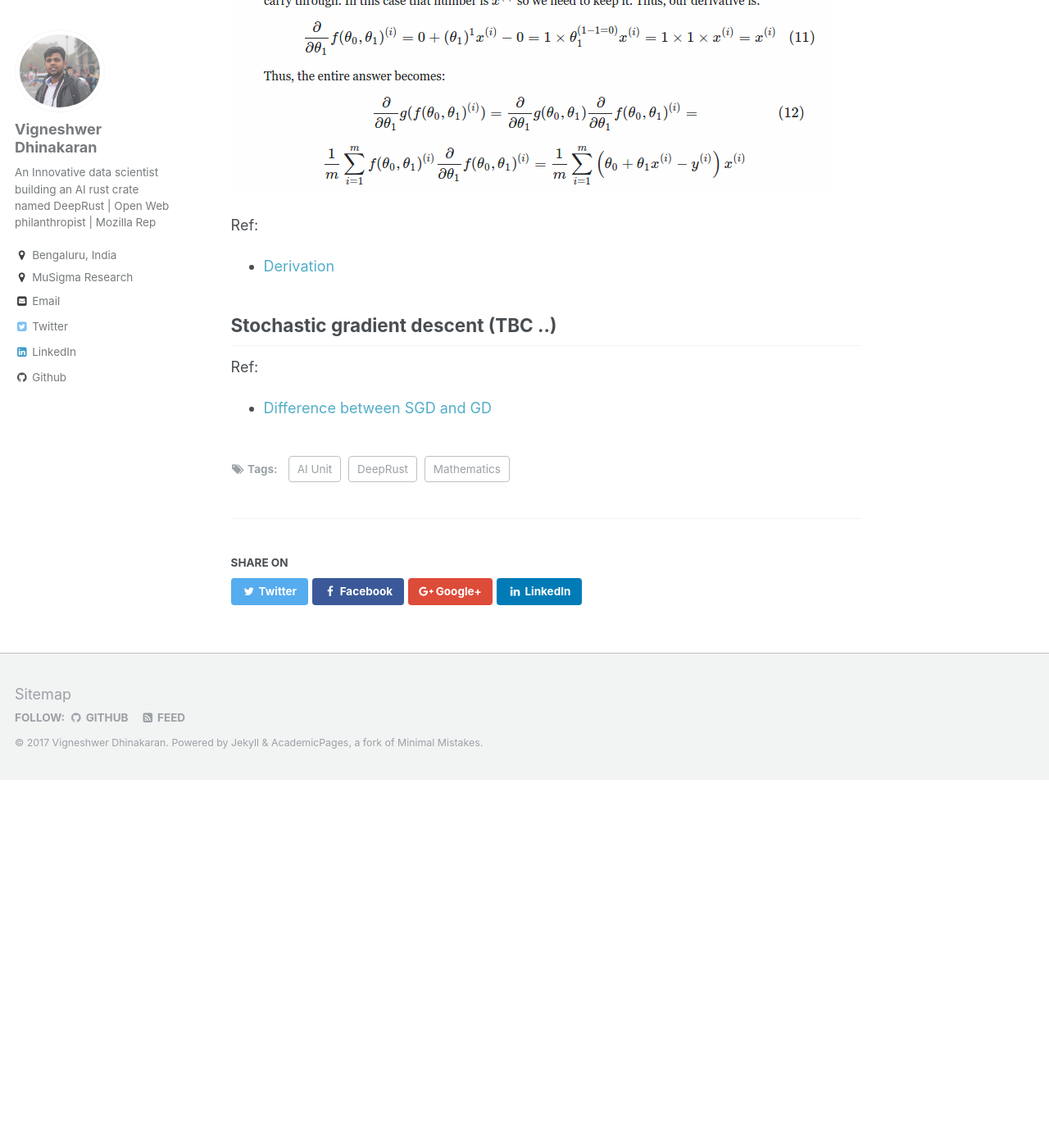
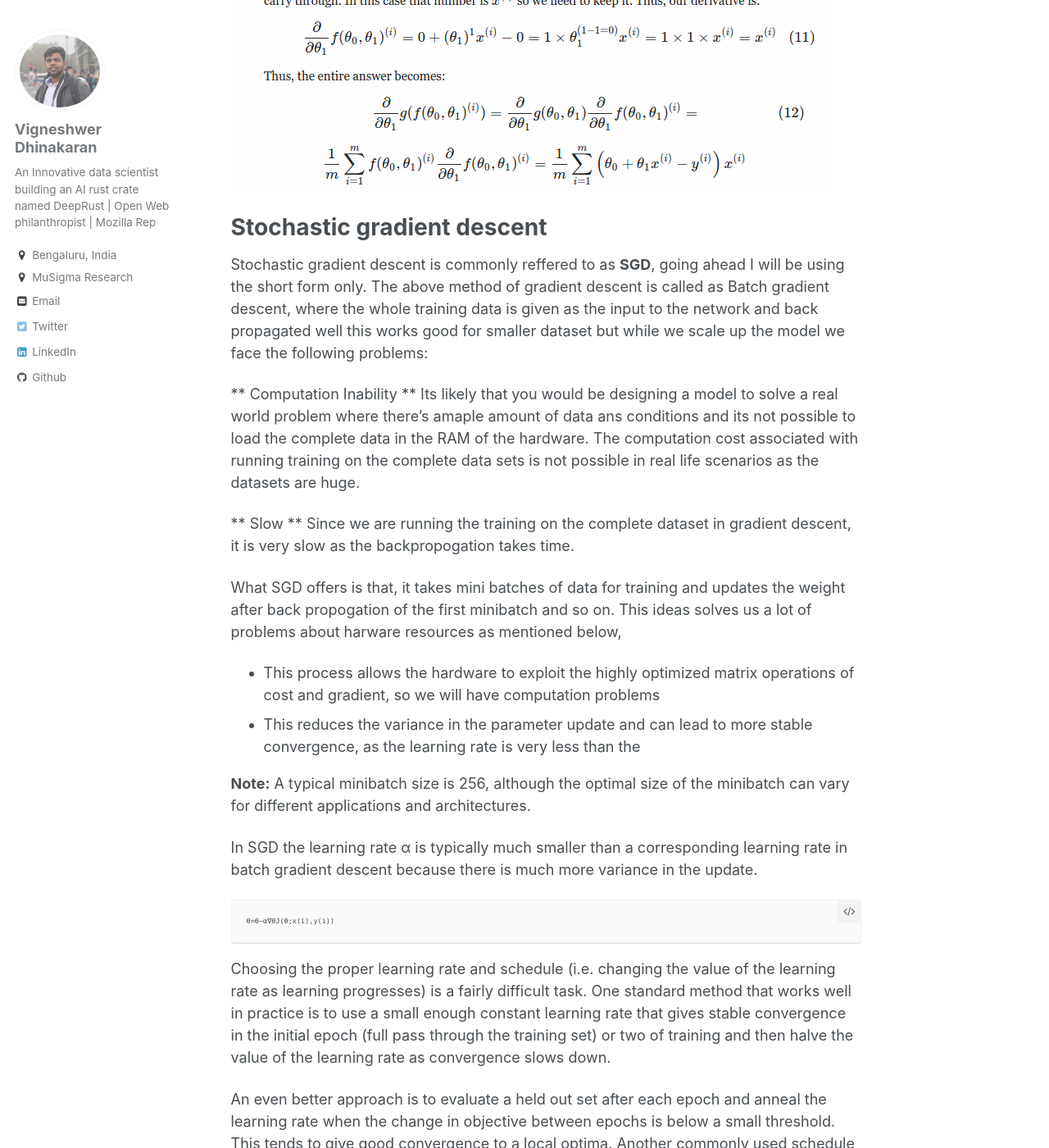
Before and after one commit to DineshMv/dvigneshwer.github.io, a Jekyll site: the page built from _posts/2016-12-04-SGD_Optimizer.md, in a window 1280 px wide and 1400 px high, scrolled down 3395 px. Shown: the whole window at 82% size. Built offline with Jekyll 4.4.1, drawn with Linux system fonts in a browser that asks for light colours; before the commit the page ends 4346 px from its top, so only the background shows below that; some of the changed text lies outside the part shown.

Commit message:
Updated SGD and code section

```diff
--- a/_posts/2016-12-04-SGD_Optimizer.md
+++ b/_posts/2016-12-04-SGD_Optimizer.md
@@ -42,10 +42,98 @@
 ![SGD der](/images/sgd_der2.png)
 ![SGD der](/images/sgd_der3.png)
 
-Ref:
-* [Derivation](http://math.stackexchange.com/questions/70728/partial-derivative-in-gradient-descent-for-two-variables)
+Stochastic gradient descent
+===========================
+Stochastic gradient descent is commonly reffered to as **SGD**, going ahead I will be using the short form only. The above method of gradient descent is called as Batch gradient descent, where the whole training data is given as the input to the network and back propagated well this works good for smaller dataset but while we scale up the model we face the following problems:
 
-## Stochastic gradient descent (TBC ..)
+** Computation Inability **
+Its likely that you would be designing a model to solve a real world problem where there's amaple amount of data ans conditions and its not possible to load the complete data in the RAM of the hardware. The computation cost associated with running training on the complete data sets is not possible in real life scenarios as the datasets are huge.
+
+** Slow **
+Since we are running the training on the complete dataset in gradient descent, it is very slow as the backpropogation takes time.
+
+What SGD offers is that, it takes mini batches of data for training and updates the weight after back propogation of the first minibatch and so on. This ideas solves us a lot of problems about harware resources as mentioned below,
+
+* This process allows the hardware to exploit the highly optimized matrix operations of cost and gradient, so we will have computation problems
+* This reduces the variance in the parameter update and can lead to more stable convergence, as the learning rate is very less than the
+
+**Note:** A typical minibatch size is 256, although the optimal size of the minibatch can vary for different applications and architectures.
+
+In SGD the learning rate α is typically much smaller than a corresponding learning rate in batch gradient descent because there is much more variance in the update.
+
+~~~~
+θ=θ−α∇θJ(θ;x(i),y(i))
+~~~~
+
+Choosing the proper learning rate and schedule (i.e. changing the value of the learning rate as learning progresses) is a fairly difficult task. One standard method that works well in practice is to use a small enough constant learning rate that gives stable convergence in the initial epoch (full pass through the training set) or two of training and then halve the value of the learning rate as convergence slows down.
+
+An even better approach is to evaluate a held out set after each epoch and anneal the learning rate when the change in objective between epochs is below a small threshold. This tends to give good convergence to a local optima. Another commonly used schedule is to anneal the learning rate at each iteration **t** as **a/(b+t)**
+
+where **a** and **b** dictate the initial learning rate and when the annealing begins respectively.
+
+>> If the data is given in some meaningful order, this can bias the gradient and lead to poor convergence. Generally a good method to avoid this is to randomly shuffle the data prior to each epoch of training.
+
+Momentum
+========
+
+The objective of the optimization function has always been to reach the optimal minima but in most of the cases of standard SGD they tend to oscillate across the narrow minima values as the negative gradient will point down one of the steep side rather than along the ravine towards the optimum.
+
+The objectives of deep architectures have this form near local optima and thus standard SGD can lead to very slow convergence particularly after the initial steep gains. Momentum is one method for pushing the objective more quickly along the shallow ravine. The momentum update is given by,
+
+~~~~
+v = γv+α∇θJ(θ;x(i),y(i))
+θ = θ−v
+~~~~
+
+In the above equation **v** is the current velocity vector which is of the same dimension as the parameter vector **θ**. The learning rate α is as described above, although when using momentum **α** may need to be smaller since the magnitude of the gradient will be larger. Finally **γ∈(0,1]** determines for how many iterations the previous gradients are incorporated into the current update. Generally γ is set to **0.5** until the initial learning stabilizes and then is increased to **0.9** or higher.
+
+Code implementation
+===================
+
+** Keras Implementation **
+
+* Create a file name sample_sgd.py
+
+* Copy paste the code below
+~~~~
+# importing the keras Deeplearning library
+from keras import optimizers
+
+# Creating a new object
+model = Sequential()
+
+# Dense - Regular densely-connected NN layer
+model.add(Dense(64, init='uniform', input_shape=(10,)))
+
+# Applying the other stacked layers
+model.add(Activation('tanh'))
+model.add(Activation('softmax'))
+
+# Defined the SGD optimizer with a learning rate of 1e-16 and momentun of o.9
+sgd = optimizers.SGD(lr=0.01, decay=1e-6, momentum=0.9, nesterov=True)
+model.compile(loss='mean_squared_error', optimizer=sgd)
+
+# x_train and y_train are Numpy arrays -- traning dataset
+model.fit(x_train, y_train, epochs=5, batch_size=32)
+
+# or
+model.train_on_batch(x_batch, y_batch)
+
+# Evaluating metrics
+loss_and_metrics = model.evaluate(x_test, y_test, batch_size=128)
+
+# Predic the class at realtime
+classes = model.predict(x_test, batch_size=128)
+~~~~
+
+* For running,
+~~~~
+python sample_sgd.py
+~~~~
 
 Ref:
 * [Difference between SGD and GD](https://www.quora.com/Whats-the-difference-between-gradient-descent-and-stochastic-gradient-descent)
+* [Derivation](http://math.stackexchange.com/questions/70728/partial-derivative-in-gradient-descent-for-two-variables)
+* [Code - Keras](https://keras.io/optimizers/)
+* [Code - Tensorflow](https://www.tensorflow.org/api_docs/python/tf/train/Optimizer)
+* [SGD](http://ufldl.stanford.edu/tutorial/supervised/OptimizationStochasticGradientDescent/)
```
